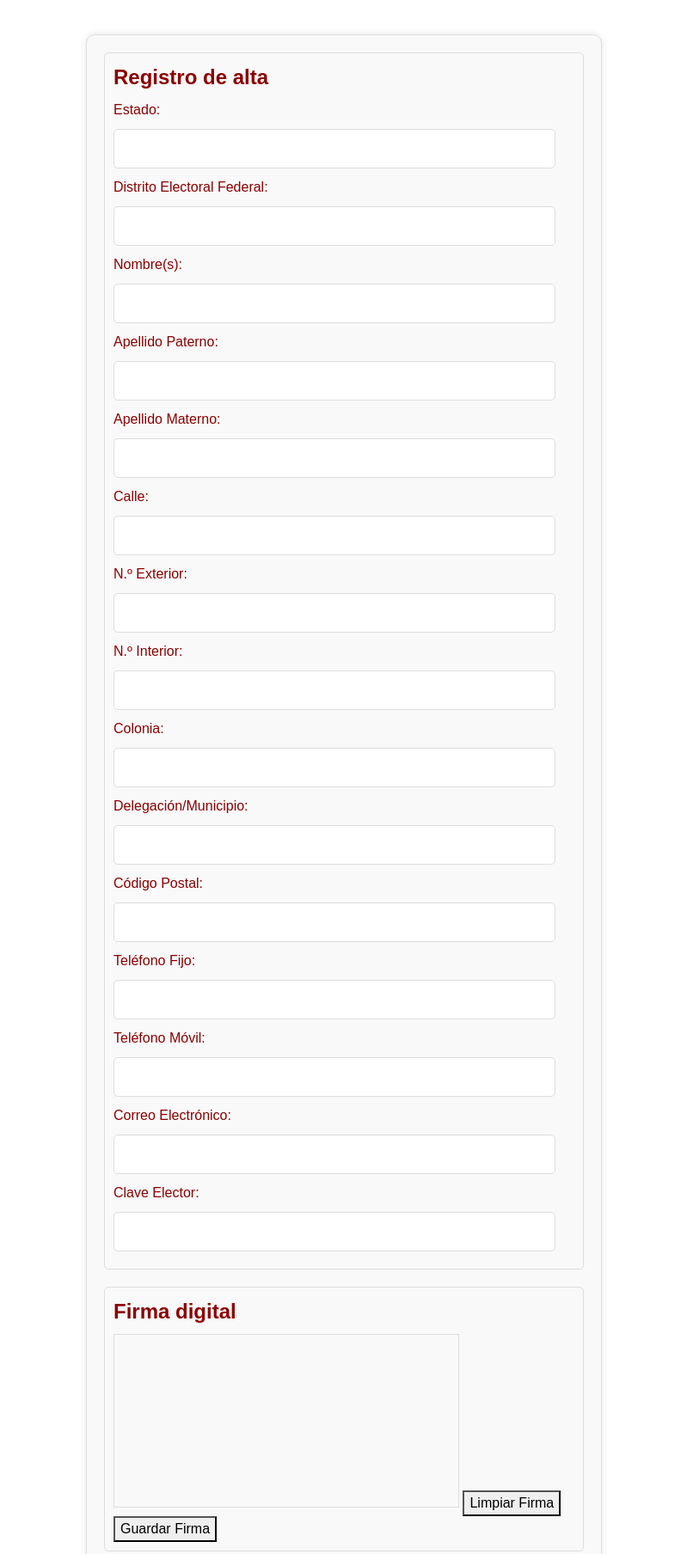
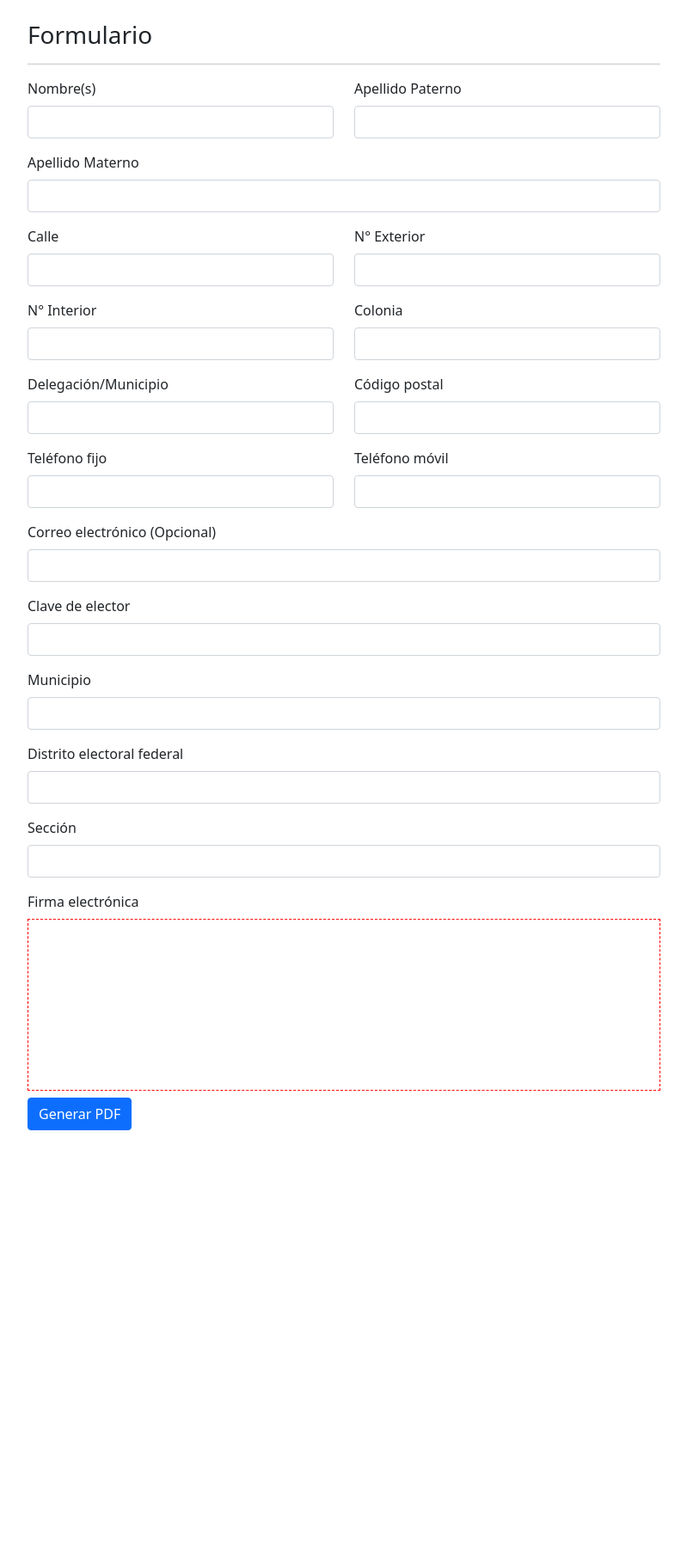
Before and after one commit to ariel9826/FormularioM, a plain HTML site: page Index.html in a window 1280 px wide. Shown: the top 1808 px of the page at 86% size, without its empty margins (240-1039 px from the left). After the commit the page ends 1339 px from the top, so only its background shows below. Drawn offline with nearby package versions, Linux system fonts and the light colour scheme.

Commit message:
Mejorando interfaz

```diff
--- a/Index.css
+++ /dev/null
@@ -1,75 +0,0 @@
-/* Estilos generales */
-body {
-    font-family: Arial, sans-serif;
-    margin: 0;
-    padding: 0;
-    background-color: #fff; /* Cambia el color de fondo del cuerpo según lo necesites */
-}
-
-form {
-    max-width: 600px;
-    margin: 0 auto; /* Esto centra el formulario horizontalmente */
-    padding: 20px;
-    background-color: #f9f9f9;
-    border: 1px solid #ddd;
-    border-radius: 10px; /* Agrega bordes redondeados al formulario */
-    box-shadow: 0 0 10px rgba(0, 0, 0, 0.1); /* Agrega una sombra al formulario */
-}
-
-fieldset {
-    margin-bottom: 20px;
-    padding: 10px;
-    border: 1px solid #ddd;
-    border-radius: 5px; /* Agrega bordes redondeados a los fieldsets */
-}
-
-legend {
-    font-weight: bold;
-    color: #8B0000; /* Cambia el color de la leyenda a vino */
-}
-
-label {
-    display: block;
-    margin-bottom: 10px;
-    color: #8B0000; /* Cambia el color de las etiquetas a vino */
-}
-
-input[type="text"],
-input[type="email"],
-input[type="file"] {
-    width: calc(100% - 22px); /* Ajusta el ancho del input para tener en cuenta el padding y el borde */
-    padding: 10px;
-    margin-bottom: 10px;
-    border: 1px solid #ddd;
-    border-radius: 5px;
-    box-sizing: border-box;
-}
-
-button[type="submit"] {
-    display: block;
-    width: 100%;
-    padding: 10px;
-    background-color: #8B0000; /* Cambia el color del botón a vino */
-    color: #fff;
-    border: none;
-    border-radius: 5px;
-    cursor: pointer;
-}
-
-/* Estilos específicos para móviles */
-@media (max-width: 600px) {
-    form {
-        padding: 10px;
-    }
-
-    input[type="text"],
-    input[type="email"],
-    input[type="file"] {
-        padding: 5px;
-        margin-bottom: 5px;
-    }
-
-    button[type="submit"] {
-        padding: 5px;
-    }
-}
--- a/Index.html
+++ b/Index.html
@@ -1,109 +1,124 @@
 <!DOCTYPE html>
-<html lang="es">
+<html lang="en">
 
 <head>
     <meta charset="UTF-8">
     <meta http-equiv="X-UA-Compatible" content="IE=edge">
     <meta name="viewport" content="width=device-width, initial-scale=1.0">
-    <title>Formulario</title>
-
+    <title>Document</title>
     <link href="https://cdn.jsdelivr.net/npm/bootstrap@5.0.0-beta2/dist/css/bootstrap.min.css" rel="stylesheet"
         integrity="sha384-BmbxuPwQa2lc/FVzBcNJ7UAyJxM6wuqIj61tLrc4wSX0szH/Ev+nYRRuWlolflfl" crossorigin="anonymous">
     <script src="jspdf.min.js"></script>
     <script src="https://cdn.jsdelivr.net/npm/signature_pad@2.3.2/dist/signature_pad.min.js"></script>
-    <link rel="stylesheet" href="Index.css">
+    <script src="app.js"></script>
 </head>
 
 <body>
-    <form id="formulario" action="#" method="POST" style="margin-top: 40px;">
-        <fieldset>
-            <legend>Registro de alta</legend>
-            <div>
-                <label for="estado">Estado:</label>
-                <input type="text" id="estado" name="estado" maxlength="30">
+    <div class="container mt-4">
+        <div class="row">
+            <div class="col-md-8 offset-md-2">
+                <h3>Formulario</h3>
+                <hr>
+                <form id="form">
+
+
+                    <div class="row mb-3">
+                        <div class="col-md-6">
+                            <label for="nombre" class="form-label">Nombre(s)</label>
+                            <input type="text" class="form-control" id="nombres" maxlength="30">
                         </div>
-            <div>
-                <label for="distritoElectoral">Distrito Electoral Federal:</label>
-                <input type="text" id="distritoElectoral" name="distritoElectoral" maxlength="50">
+                        <div class="col-md-6">
+                            <label for="apellido-paterno" class="form-label">Apellido Paterno</label>
+                            <input type="text" class="form-control" id="apellidoPaterno" maxlength="20">
                         </div>
-            <div>
-                <label for="nombres">Nombre(s):</label>
-                <input type="text" id="nombres" name="nombres" maxlength="50">
                     </div>
-            <div>
-                <label for="apellidoPaterno">Apellido Paterno:</label>
-                <input type="text" id="apellidoPaterno" name="apellidoPaterno" maxlength="50">
+
+                    <div class="mb-3">
+                        <label for="apellido-materno" class="form-label">Apellido Materno</label>
+                        <input type="text" class="form-control" id="apellidoMaterno" maxlength="20">
                     </div>
-            <div>
-                <label for="apellidoMaterno">Apellido Materno:</label>
-                <input type="text" id="apellidoMaterno" name="apellidoMaterno" maxlength="50">
+
+                    <div class="row mb-3">
+                        <div class="col-md-6">
+                            <label for="calle" class="form-label">Calle</label>
+                            <input type="text" class="form-control" id="calle" maxlength="50">
                         </div>
-            <div>
-                <label for="calle">Calle:</label>
-                <input type="text" id="calle" name="calle" maxlength="50">
+                        <div class="col-md-6">
+                            <label for="numero-exterior" class="form-label">N° Exterior</label>
+                            <input type="text" class="form-control" id="numeroExterior" maxlength="15">
                         </div>
-            <div>
-                <label for="noExterior">N.º Exterior:</label>
-                <input type="text" id="noExterior" name="noExterior" maxlength="50">
                     </div>
-            <div>
-                <label for="noInterior">N.º Interior:</label>
-                <input type="text" id="noInterior" name="noInterior" maxlength="50">
+
+                    <div class="row mb-3">
+                        <div class="col-md-6">
+                            <label for="numero-interior" class="form-label">N° Interior</label>
+                            <input type="text" class="form-control" id="numeroInterior" maxlength="15">
                         </div>
-            <div>
-                <label for="colonia">Colonia:</label>
-                <input type="text" id="colonia" name="colonia" maxlength="50">
+                        <div class="col-md-6">
+                            <label for="colonia" class="form-label">Colonia</label>
+                            <input type="text" class="form-control" id="colonia" maxlength="50">
                         </div>
-            <div>
-                <label for="delegacionMunicipio">Delegación/Municipio:</label>
-                <input type="text" id="delegacionMunicipio" name="delegacionMunicipio" maxlength="50">
                     </div>
-            <div>
-                <label for="codigoPostal">Código Postal:</label>
-                <input type="text" id="codigoPostal" name="codigoPostal" maxlength="10">
+
+                    <div class="row mb-3">
+                        <div class="col-md-6">
+                            <label for="delegacion-municipio" class="form-label">Delegación/Municipio</label>
+                            <input type="text" class="form-control" id="delegacionMunicipio" maxlength="30">
                         </div>
-            <div>
-                <label for="telefonoFijo">Teléfono Fijo:</label>
-                <input type="text" id="telefonoFijo" name="telefonoFijo" maxlength="15">
+                        <div class="col-md-6">
+                            <label for="codigo-postal" class="form-label">Código postal</label>
+                            <input type="text" class="form-control" id="codigoPostal" maxlength="10">
                         </div>
-            <div>
-                <label for="telefonoMovil">Teléfono Móvil:</label>
-                <input type="text" id="telefonoMovil" name="telefonoMovil" maxlength="10">
                     </div>
-            <div>
-                <label for="correoElectronico">Correo Electrónico:</label>
-                <input type="email" id="correoElectronico" name="correoElectronico" maxlength="100">
+
+                    <div class="row mb-3">
+                        <div class="col-md-6">
+                            <label for="telefono-fijo" class="form-label">Teléfono fijo</label>
+                            <input type="text" class="form-control" id="telefonoFijo" maxlength="12">
                         </div>
-            <div>
-                <label for="claveElector">Clave Elector:</label>
-                <input type="text" id="claveElector" name="claveElector" maxlength="18">
+                        <div class="col-md-6">
+                            <label for="telefono-movil" class="form-label">Teléfono móvil</label>
+                            <input type="text" class="form-control" id="telefonoMovil" maxlength="10">
                         </div>
-        </fieldset>
+                    </div>
 
-        <!-- Agregado de la firma digital -->
-        <fieldset>
-            <legend>Firma digital</legend>
-            <canvas id="firmaCanvas" width="400" height="200" style="border: 1px solid #ddd;"></canvas>
-            <button onclick="limpiarFirma()">Limpiar Firma</button>
-            <button onclick="guardarFirma()">Guardar Firma</button>
-        </fieldset>
+                    <div class="mb-3">
+                        <label for="correo-electronico" class="form-label">Correo electrónico (Opcional)</label>
+                        <input type="email" class="form-control" id="correoElectronico" maxlength="50">
+                    </div>
 
-        <fieldset>
-            <legend>Identificación INE</legend>
-            <div>
-                <label for="imagenFrente">Insertar imagen frente:</label>
-                <input type="file" id="imagenFrente" name="imagenFrente" accept="image/*">
+                    <div class="mb-3">
+                        <label for="clave-elector" class="form-label">Clave de elector</label>
+                        <input type="text" class="form-control" id="claveElector" maxlength="18">
                     </div>
-            <div>
-                <label for="imagenAtras">Insertar imagen atrás:</label>
-                <input type="file" id="imagenAtras" name="imagenAtras" accept="image/*">
+
+                    <div class="mb-3">
+                        <label for="municipio" class="form-label">Municipio</label>
+                        <input type="text" class="form-control" id="municipio" maxlength="25">
                     </div>
-        </fieldset>
-        <button type="submit">Registrar</button>
-        <button type="submit"></button>
+
+                    <div class="mb-3">
+                        <label for="distrito-electoral-2" class="form-label">Distrito electoral federal</label>
+                        <input type="text" class="form-control" id="distritoElectoral2" maxlength="6">
+                    </div>
+
+                    <div class="mb-3">
+                        <label for="seccion" class="form-label">Sección</label>
+                        <input type="text" class="form-control" id="seccion" maxlength="4">
+                    </div>
+
+                    <span class="d-block pb-2">Firma electrónica</span>
+                    <div class="signature mb-2" style="width: 100%; height: 200px;">
+                        <canvas id="signature-canvas"
+                            style="border: 1px dashed red; width: 100%; height: 200px;"></canvas>
+                    </div>
+
+                    <button type="submit" class="btn btn-primary mb-4">Generar PDF</button>
                 </form>
+            </div>
+        </div>
+    </div>
 
-    <script src="Index.js"> </script>
 </body>
 
 </html>
--- /dev/null
+++ b/app.js
@@ -0,0 +1,106 @@
+// Esta función carga una imagen dada una URL y devuelve una promesa que se resuelve con la imagen cargada.
+function loadImage(url) {
+    return new Promise(resolve => {
+        const xhr = new XMLHttpRequest();
+        xhr.open('GET', url, true);
+        xhr.responseType = "blob";
+        xhr.onload = function (e) {
+            const reader = new FileReader();
+            reader.onload = function(event) {
+                const res = event.target.result;
+                resolve(res);
+            }
+            const file = this.response;
+            reader.readAsDataURL(file);
+        }
+        xhr.send();
+    });
+}
+
+// Esta función se ejecuta cuando la ventana ha terminado de cargar.
+window.addEventListener('load', async () => {
+
+    // Se obtiene el canvas del formulario y se ajusta su tamaño.
+    const canvas = document.querySelector("canvas");
+    canvas.height = canvas.offsetHeight;
+    canvas.width = canvas.offsetWidth;
+
+    // Se crea un SignaturePad con el canvas.
+    signaturePad = new SignaturePad(canvas, {});
+
+    // Se obtiene el formulario y se añade un evento para cuando se envíe.
+    const form = document.querySelector('#form');
+    form.addEventListener('submit', (e) => {
+        e.preventDefault();
+
+        // Se obtienen los valores de los campos del formulario.
+        let nombres = document.getElementById('nombres').value;
+        let apellidoPaterno = document.getElementById('apellidoPaterno').value;
+        let apellidoMaterno = document.getElementById('apellidoMaterno').value;
+        let calle = document.getElementById('calle').value;
+        let numeroExterior = document.getElementById('numeroExterior').value;
+        let numeroInterior = document.getElementById('numeroInterior').value;
+        let colonia = document.getElementById('colonia').value;
+        let delegacionMunicipio = document.getElementById('delegacionMunicipio').value;
+        let codigoPostal = document.getElementById('codigoPostal').value;
+        let telefonoFijo = document.getElementById('telefonoFijo').value;
+        let telefonoMovil = document.getElementById('telefonoMovil').value;
+        let correoElectronico = document.getElementById('correoElectronico').value;
+        let claveElector = document.getElementById('claveElector').value;
+        let municipio = document.getElementById('municipio').value;
+        let distritoElectoral2 = document.getElementById('distritoElectoral2').value;
+        let seccion = document.getElementById('seccion').value;
+
+        // Se llama a la función para generar el PDF con los datos obtenidos del formulario.
+        generatePDF(curso, nombres, apellidoPaterno, apellidoMaterno, calle, numeroExterior, numeroInterior, colonia, delegacionMunicipio, codigoPostal, telefonoFijo, telefonoMovil, correoElectronico, claveElector, municipio, distritoElectoral2, seccion);
+    })
+
+});
+
+// Esta función genera un PDF con los datos del formulario y lo guarda.
+async function generatePDF(curso, nombres, apellidoPaterno, apellidoMaterno, calle, numeroExterior, numeroInterior, colonia, delegacionMunicipio, codigoPostal, telefonoFijo, telefonoMovil, correoElectronico, claveElector, municipio, distritoElectoral2, seccion) {
+    // Se carga la imagen de fondo del PDF.
+    const image = await loadImage("formulario.jpg");
+    // Se obtiene la firma capturada como una imagen.
+    const signatureImage = signaturePad.toDataURL();
+
+    // Se crea un objeto jsPDF para generar el PDF.
+    const pdf = new jsPDF('p', 'pt', 'letter');
+
+    // Se añade la imagen de fondo al PDF.
+    pdf.addImage(image, 'PNG', 0, 0, 565, 792);
+    // Se añade la firma al PDF.
+    pdf.addImage(signatureImage, 'PNG', 200, 605, 300, 60);
+
+    // Se añaden los datos del formulario al PDF.
+    pdf.setFontSize(12);
+    pdf.text(curso, 260, 125);
+
+    const date = new Date();
+    pdf.text(date.getUTCDate().toString(), 235, 150);
+    pdf.text((date.getUTCMonth() + 1).toString(), 275, 150);
+    pdf.text(date.getUTCFullYear().toString(), 320, 150);
+
+    pdf.setFontSize(10);
+    pdf.text(nombres, 170, 213);
+    pdf.text(apellidoPaterno, 170, 200);
+    pdf.text(apellidoMaterno, 170, 200);
+    pdf.text(calle, 170, 400);
+    pdf.text(numeroExterior, 170, 400);
+    pdf.text(numeroInterior, 170, 400);
+    pdf.text(colonia, 170, 400);
+    pdf.text(delegacionMunicipio, 170, 400);
+    pdf.text(codigoPostal, 170, 400);
+    pdf.text(telefonoFijo, 170, 400);
+    pdf.text(telefonoMovil, 170, 400);
+    pdf.text(correoElectronico, 170, 400);
+    pdf.text(claveElector, 170, 400);
+    pdf.text(municipio, 170, 400);
+    pdf.text(distritoElectoral2, 170, 400);
+    pdf.text(seccion, 170, 400);
+
+    pdf.setFillColor(0,0,0);
+
+    // Se guarda el PDF.
+    pdf.save("example.pdf");
+}
```
Also changed, not shown: Index.js (deleted, +0 -9 lines), Morena_logo_(Mexico).jpg (deleted), formulario.jpg (added), unnamed.jpg (deleted), 1 other file. Lines whose indentation alone changed are shown as unchanged.
